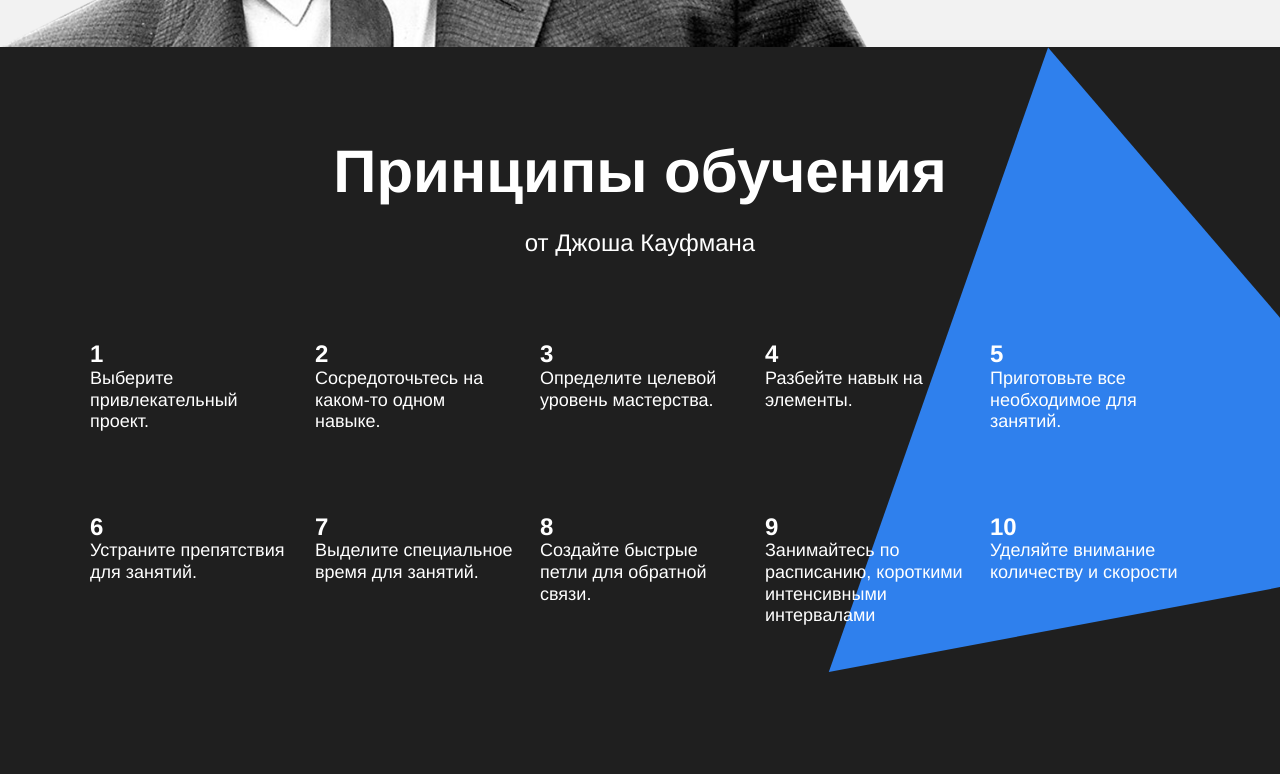
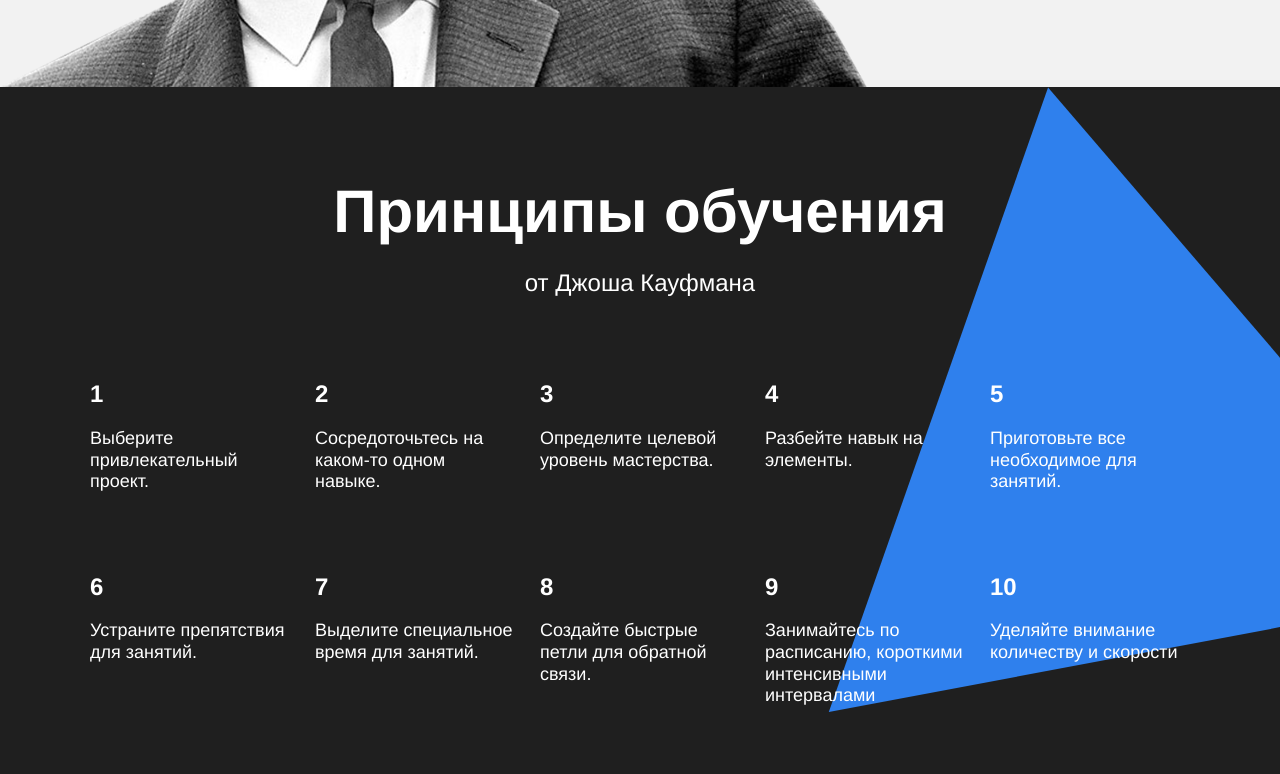
Before and after one commit to Screench/how-to-learn, a plain HTML site: page index.html in a window 1280 px wide. Shown: the part 2768-3542 px from the top of the page. Drawn offline with Linux system fonts and the light colour scheme.

Commit message:
fixed css

```diff
--- a/styles/style.css
+++ b/styles/style.css
@@ -190,6 +190,7 @@
 .table__heading {
   margin: 0;
   padding: 0;
+  margin-bottom: 20px;
   line-height: 1.15;
   font-size: 24px;
   font-weight: 600;
@@ -268,7 +269,7 @@
 
 .kaufman {
   margin: 0;
-  padding: 0px 0;
+  padding: 0;
   position: relative;
   display: flex;
   flex-direction: column;
```
